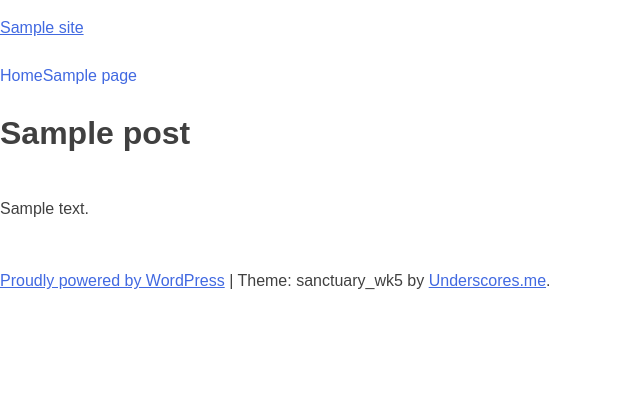
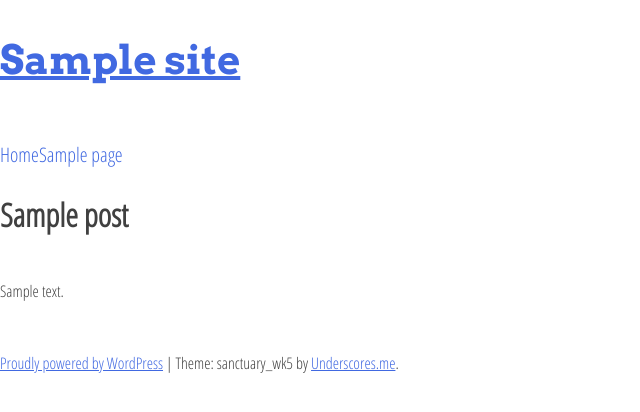
Before and after one commit to mnbutts/sanctuary_wk5, a WordPress theme: template themes/sanctuary_wk5/page.php in a window 1280 px wide. Shown: the top 412 px of the page, without its empty margins (0-640 px from the left). Run offline with PHP 8.4 and a stand-in for WordPress, Linux system fonts and the light colour scheme; the site name, menu and one post (Sample post) are stand-ins, and other content is empty; some libraries are stand-ins or nearby versions.

Commit message:
Typography
enqueue fonts and update fonts in css.

```diff
--- a/themes/sanctuary_wk5/functions.php
+++ b/themes/sanctuary_wk5/functions.php
@@ -116,9 +116,8 @@ add_action( 'widgets_init', 'sanctuary_wk5_widgets_init' );
 function sanctuary_wk5_scripts() {
 	wp_enqueue_style( 'sanctuary_wk5-style', get_stylesheet_uri() );
 
-	wp_enqueue_script( 'sanctuary_wk5-navigation', get_template_directory_uri() . '/js/navigation.js', array(), '20151215', true );
-
-	wp_enqueue_script( 'sanctuary_wk5-skip-link-focus-fix', get_template_directory_uri() . '/js/skip-link-focus-fix.js', array(), '20151215', true );
+	//Add Google Fonts: Arvo, Open Sans and Open Sans Condensed
+	wp_enqueue_style( 'sanctuary_wk5-google-fonts', 'https://fonts.googleapis.com/css?family=Arvo:400,700|Open+Sans:400,700|Open+Sans+Condensed:300' );
 
 	if ( is_singular() && comments_open() && get_option( 'thread_comments' ) ) {
 		wp_enqueue_script( 'comment-reply' );
--- a/themes/sanctuary_wk5/style.css
+++ b/themes/sanctuary_wk5/style.css
@@ -272,7 +272,7 @@ input,
 select,
 textarea {
 	color: #404040;
-	font-family: sans-serif;
+	font-family: 'Open Sans Condensed', sans-serif;
 	font-size: 16px;
 	font-size: 1rem;
 	line-height: 1.5;
@@ -286,7 +286,23 @@ h5,
 h6 {
 	clear: both;
 }
-
+.site-title {
+	font-family: 'Arvo', serif;
+	font-weight: 700;
+	font-size: 40px;
+	line-height: 1;
+	text-decoration: none;
+}
+.site-description {
+	font-family: 'Open Sans', sans-serif;
+	font-weight: 400;
+	font-size: 30px;
+}
+.main-navigation {
+	font-family: 'Open Sans Condensed', sans-serif;
+	font-weight: 300;
+	font-size: 20px;
+}
 p {
 	margin-bottom: 1.5em;
 }
```
